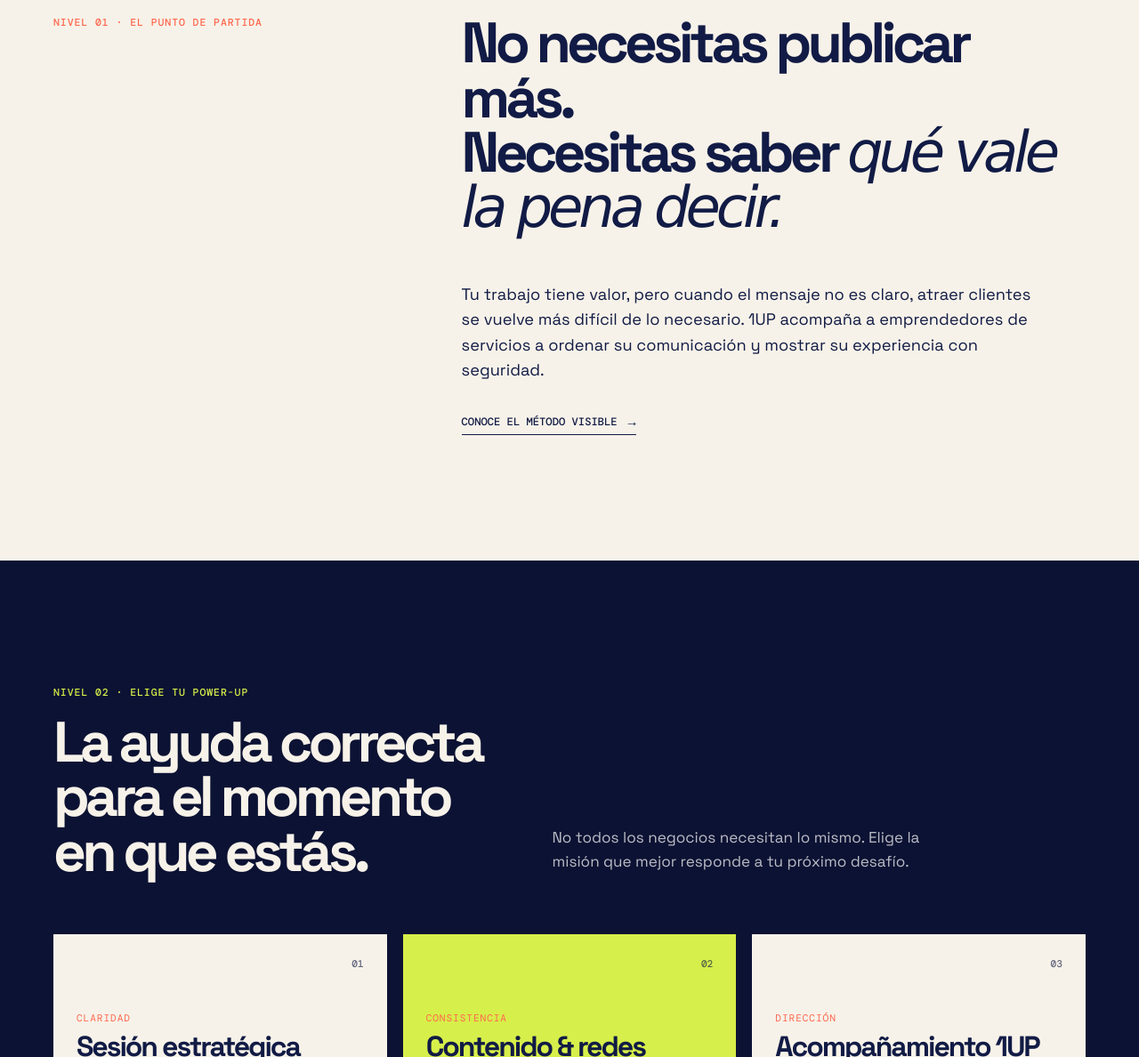
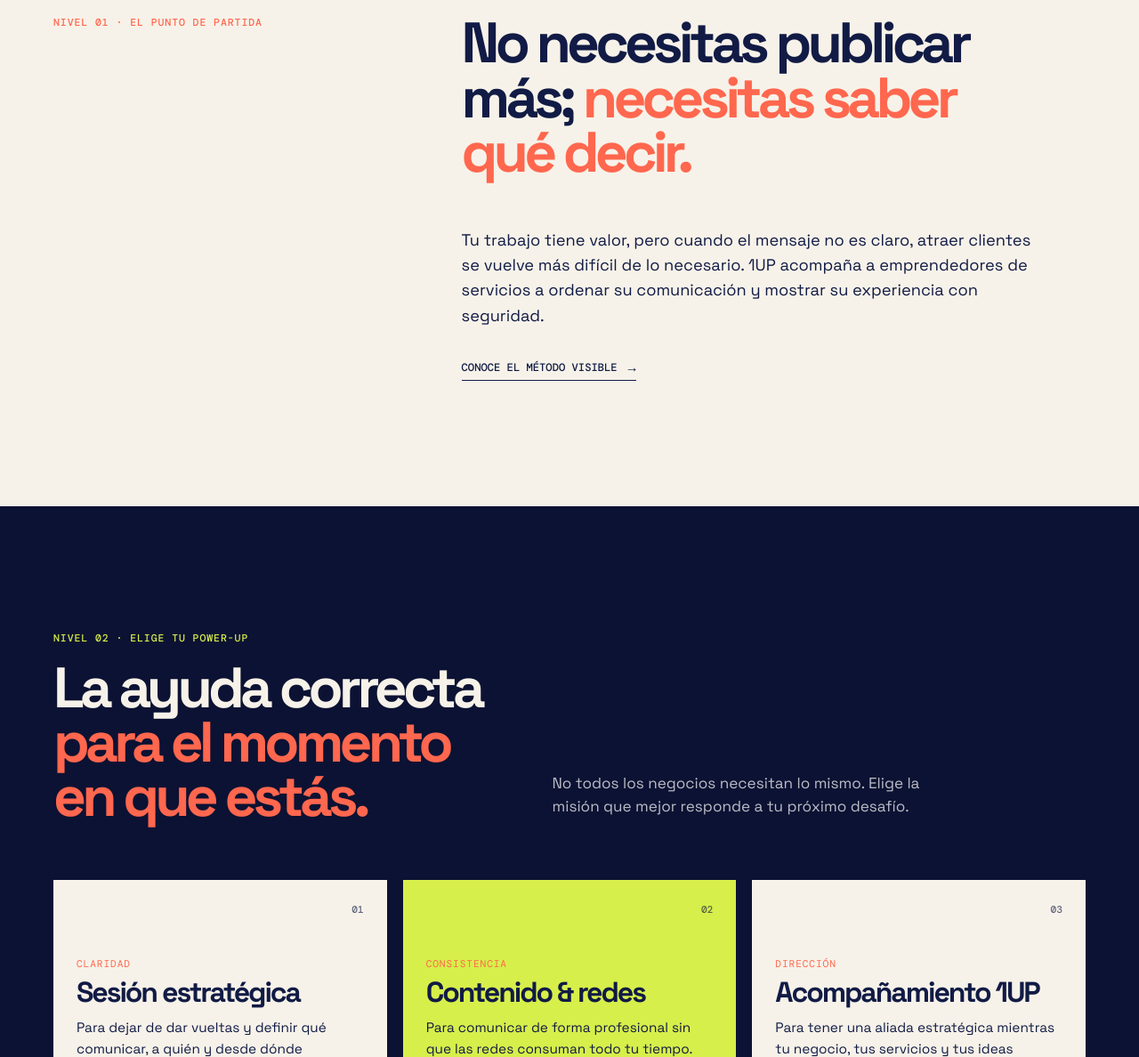
Before and after one commit to alem7486/1up, a plain HTML site: page index.html in a window 1280 px wide. Shown: the part 1060-2248 px from the top of the page at 89% size. Drawn offline with nearby package versions, Linux system fonts and the light colour scheme.

Commit message:
cambios en h1 y h2

```diff
--- a/index.html
+++ b/index.html
@@ -12,7 +12,7 @@
 </head>
 <body>
 
-  <!--muñeco-->
+
 
   <svg width="0" height="0" style="position:absolute" aria-hidden="true">
 <symbol id="pixel-hero" viewBox="0 0 14 14">
@@ -78,7 +78,7 @@
       <div class="container hero-grid">
         <div class="hero-copy reveal">
           <p class="eyebrow light"><span class="status-dot"></span>Marketing y comunicación para emprendedores y pymes</p>
-          <h1>Siempre hay una chance de  <span class="accent">subir de nivel.</span></h1>
+          <h1>Siempre hay una chance de <span class="accent1">subir de nivel.</span></h1>
           <p class="lead">En 1UP ordenamos tu mensaje, tu contenido y tu estrategia para que tu comunicación por fin se vea tan profesional como tu trabajo.</p>
           <div class="hero-actions"><a class="button primary" href="#nivel1">Explorar niveles <span>↓</span></a></div>
         </div>
@@ -105,15 +105,19 @@
   </div>
 </div>
 
+  <!--Nivel 1-->
+
     <section class="intro section" id="nivel1">
       <div class="container split">
         <p class="eyebrow">Nivel 01 · El punto de partida</p>
-        <div class="intro-copy reveal"><h2>No necesitas publicar más.<br>Necesitas saber <em>qué vale la pena decir.</em></h2><p>Tu trabajo tiene valor, pero cuando el mensaje no es claro, atraer clientes se vuelve más difícil de lo necesario. 1UP acompaña a emprendedores de servicios a ordenar su comunicación y mostrar su experiencia con seguridad.</p><a class="text-link" href="#metodo">Conoce el método VISIBLE <span>→</span></a></div>
+        <div class="intro-copy reveal"><h2>No necesitas publicar más; <span class="accent1">necesitas saber <br> qué decir.</span> </h2><p>Tu trabajo tiene valor, pero cuando el mensaje no es claro, atraer clientes se vuelve más difícil de lo necesario. 1UP acompaña a emprendedores de servicios a ordenar su comunicación y mostrar su experiencia con seguridad.</p><a class="text-link" href="#metodo">Conoce el método VISIBLE <span>→</span></a></div>
       </div>
     </section>
 
+      <!--Nivel 2-->
+
     <section class="services section dark" id="servicios">
-      <div class="container"><div class="section-heading reveal"><p class="eyebrow light">Nivel 02 · Elige tu power-up</p><h2>La ayuda correcta<br>para el momento en que estás.</h2><p>No todos los negocios necesitan lo mismo. Elige la misión que mejor responde a tu próximo desafío.</p></div>
+      <div class="container"><div class="section-heading reveal"><p class="eyebrow light">Nivel 02 · Elige tu power-up</p><h2>La ayuda correcta <span class="accent1">para el momento en que estás. </span> </h2><p>No todos los negocios necesitan lo mismo. Elige la misión que mejor responde a tu próximo desafío.</p></div>
       <div class="service-grid">
         <article class="service-card reveal"><div class="card-number">01</div><p class="tag">CLARIDAD</p><h3>Sesión estratégica</h3><p>Para dejar de dar vueltas y definir qué comunicar, a quién y desde dónde empezar.</p><ul><li>Diagnóstico de comunicación</li><li>Mensaje y prioridades claras</li><li>Ruta de acción práctica</li></ul><a href="#contacto" class="card-link">Quiero mi sesión <span>→</span></a></article>
         <article class="service-card featured reveal"><div class="card-number">02</div><p class="tag">CONSISTENCIA</p><h3>Contenido & redes</h3><p>Para comunicar de forma profesional sin que las redes consuman todo tu tiempo.</p><ul><li>Estrategia de contenido</li><li>Diseño y piezas para publicar</li><li>Plan que puedes sostener</li></ul><a href="#contacto" class="card-link">Quiero mi marca <span>→</span></a></article>
--- a/styles.css
+++ b/styles.css
@@ -12,7 +12,7 @@
 
 h1,h2,h3,p{margin-top:0}h1{max-width:790px;margin-bottom:25px;font-size:clamp(3.1rem,6.7vw,6.7rem);line-height:.94;letter-spacing:-.075em}h1 em,h2 em{font-family:Verdana, Geneva, Tahoma, sans-serif;font-weight:400;letter-spacing:-.08em}h1 em{color:var(--lime)}.lead{max-width:635px;margin-bottom:32px;font-size:clamp(1.07rem,1.7vw,1.3rem);color:rgba(255,255,255,.82)}.hero-actions{display:flex;align-items:center;gap:27px}.button{display:inline-flex;align-items:center;gap:18px;padding:15px 19px;border:0;font:500 .78rem var(--mono);letter-spacing:.03em;text-transform:uppercase;cursor:pointer;transition:.2s}.button span,.text-link span,.card-link span{font-size:1.25em}.primary{background:#9996dd;color:var(--deep)}
 
-.accent {
+.accent1 {
   color: var(--coral);
 }
 
```
